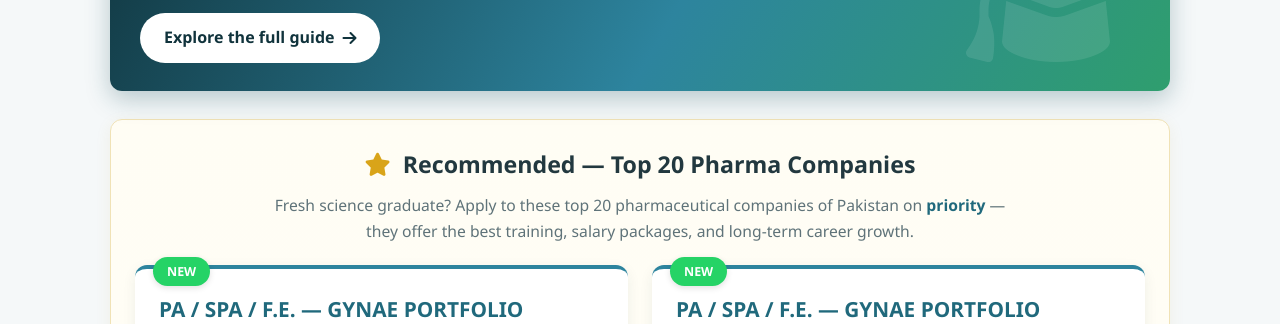
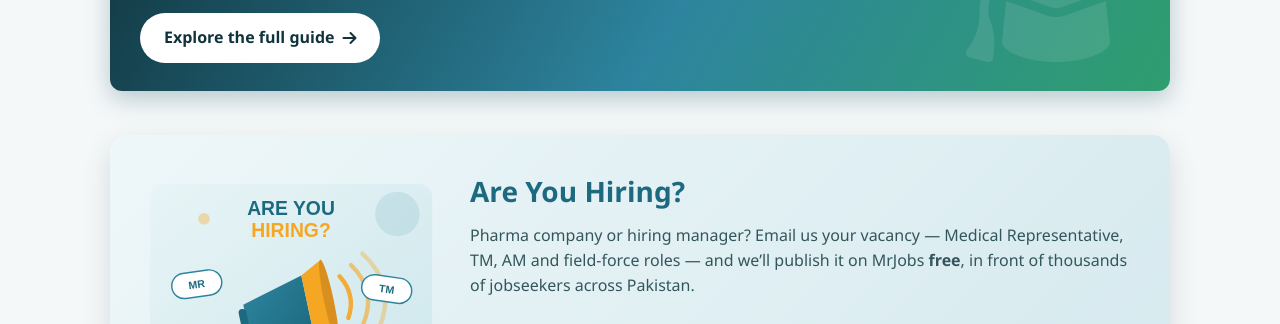
Before and after one commit to sufii429/mrjobs, a plain HTML site: page index.html in a window 1280 px wide. Shown: the part 629-953 px from the top of the page. Drawn offline with Linux system fonts and the light colour scheme; no server answers.

Commit message:
Homepage: move Are You Hiring under guide promo; move Top-20 shelf to guide page

```diff
--- a/index.html
+++ b/index.html
@@ -74,12 +74,16 @@
       </div>
       <a class="guide-promo-cta" href="guide/">Explore the full guide <i class="fas fa-arrow-right"></i></a>
     </section>
-    <section class="recommended-section" id="recommended" aria-label="Recommended jobs from top pharma companies" hidden>
-      <div class="rec-head">
-        <h2><i class="fas fa-star"></i> Recommended — Top 20 Pharma Companies</h2>
-        <p class="rec-msg">Fresh science graduate? Apply to these top 20 pharmaceutical companies of Pakistan on <strong>priority</strong> — they offer the best training, salary packages, and long-term career growth.</p>
+    <section class="hiring-cta" aria-label="Are you hiring?">
+      <div class="hiring-card">
+        <img class="hiring-art" src="assets/hiring.svg" alt="Are you hiring? — megaphone illustration" loading="lazy" />
+        <div class="hiring-text">
+          <h2>Are You Hiring?</h2>
+          <p>Pharma company or hiring manager? Email us your vacancy — Medical Representative, TM, AM and field-force roles — and we&rsquo;ll publish it on MrJobs <strong>free</strong>, in front of thousands of jobseekers across Pakistan.</p>
+          <a class="apply-btn hiring-btn" href="mailto:sufyanbarret@gmail.com?subject=Vacancy%20Submission%20%E2%80%94%20%5BCompany%20Name%5D&body=Company%20name%3A%0ATitle/designation%3A%0ALocation%20%28city%29%3A%0ATerritory/area%3A%0ARequirements%3A%0AHow%20to%20apply%20%28contact/WhatsApp%29%3A%0A%0A%28Attach%20the%20job%20poster%20if%20you%20have%20one%29"><i class="fas fa-paper-plane"></i> Submit a Vacancy</a>
+          <p class="hiring-note">Just send the job ad or poster — we take care of the rest.</p>
+        </div>
       </div>
-      <div class="job-grid" id="recommendedGrid"></div>
     </section>
     <section class="job-section" id="jobs" aria-label="Job listings">
       <div class="filters">
@@ -93,18 +97,6 @@
     </section>
 
 
-
-    <section class="hiring-cta" aria-label="Are you hiring?">
-      <div class="hiring-card">
-        <img class="hiring-art" src="assets/hiring.svg" alt="Are you hiring? — megaphone illustration" loading="lazy" />
-        <div class="hiring-text">
-          <h2>Are You Hiring?</h2>
-          <p>Pharma company or hiring manager? Email us your vacancy — Medical Representative, TM, AM and field-force roles — and we&rsquo;ll publish it on MrJobs <strong>free</strong>, in front of thousands of jobseekers across Pakistan.</p>
-          <a class="apply-btn hiring-btn" href="mailto:sufyanbarret@gmail.com?subject=Vacancy%20Submission%20%E2%80%94%20%5BCompany%20Name%5D&body=Company%20name%3A%0ATitle/designation%3A%0ALocation%20%28city%29%3A%0ATerritory/area%3A%0ARequirements%3A%0AHow%20to%20apply%20%28contact/WhatsApp%29%3A%0A%0A%28Attach%20the%20job%20poster%20if%20you%20have%20one%29"><i class="fas fa-paper-plane"></i> Submit a Vacancy</a>
-          <p class="hiring-note">Just send the job ad or poster — we take care of the rest.</p>
-        </div>
-      </div>
-    </section>
 
     <section class="partner-promo" aria-label="Hamara doosra project">
       <p class="partner-label">ہمارا دوسرا پروجیکٹ</p>
```
